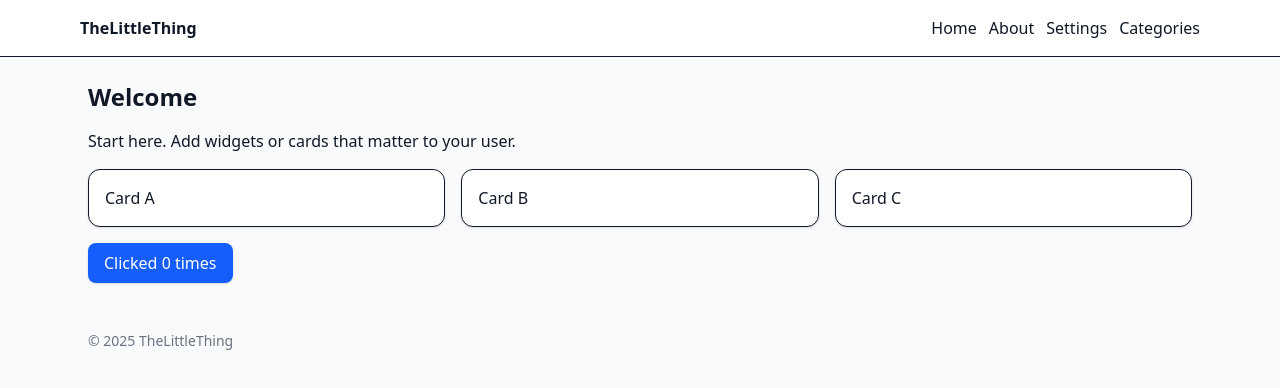
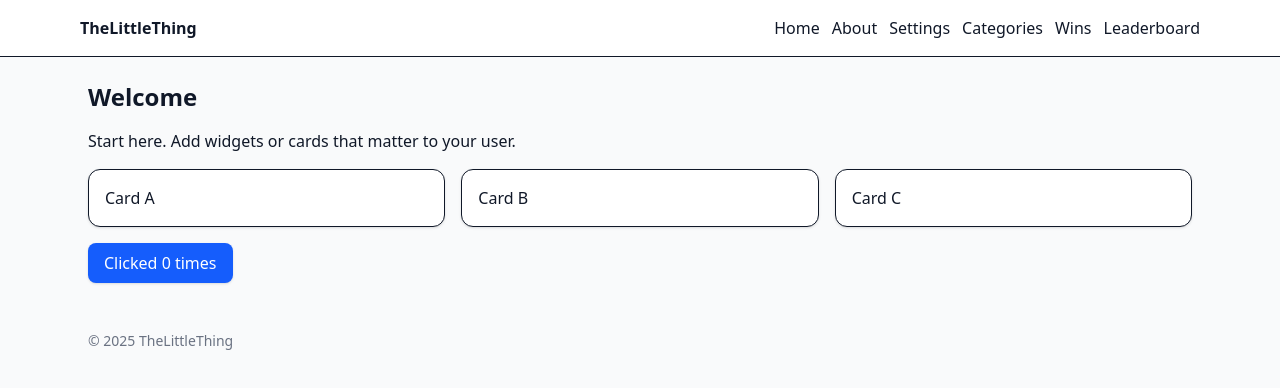
Before and after one commit to nas0404/TheLittleThings, a React (Vite) app in the folder frontend/: page / in a window 1280 px wide. Shown: the top 388 px of the page. Built offline with nearby package versions, Linux system fonts and the light colour scheme.

Commit message:
Added wins and leaderboard page

```diff
--- a/frontend/src/layouts/RootLayout.tsx
+++ b/frontend/src/layouts/RootLayout.tsx
@@ -12,7 +12,11 @@ export default function RootLayout({ children }: Props) {
             <NavLink to="/" className="hover:underline">Home</NavLink>
             <NavLink to="/about" className="hover:underline">About</NavLink>
             <NavLink to="/settings" className="hover:underline">Settings</NavLink>
-             <NavLink to="/categories" className="hover:underline">Categories</NavLink>
+            <NavLink to="/categories" className="hover:underline">Categories</NavLink>
+            <NavLink to="/categories" className="hover:underline">Wins</NavLink>
+            <NavLink to="/categories" className="hover:underline">Leaderboard</NavLink>
+
+
           </div>
         </nav>
       </header>
```
Also changed, not shown: frontend/src/pages/Leaderboard.tsx (added), frontend/src/pages/Wins.tsx (added).
